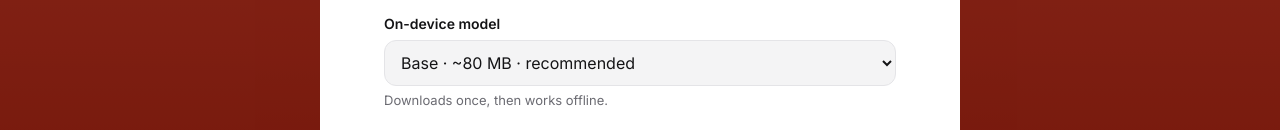
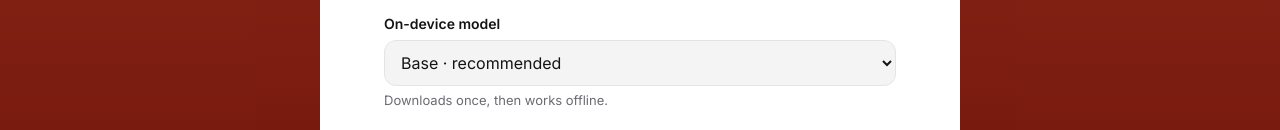
Before and after one commit to afonsopedroso/say-what, a plain HTML site: page web/index.html in a window 1280 px wide. Both pictures are taken after a click on the button 940 px from the left and 35 px from the top of the page. Shown: the part 257-387 px from the top of the page. Drawn offline with Linux system fonts and the light colour scheme.

Commit message:
Web: honest model size labels
Co-Authored-By: Claude Opus 5.5 <noreply@anthropic.com>
Claude-Session: https://claude.ai/code/session_015uDT83dxRD32HhZizfQu5F

```diff
--- a/web/index.html
+++ b/web/index.html
@@ -123,9 +123,9 @@ dialog::backdrop{background:rgba(0,0,0,.45)}
       <select id="engine"><option value="local">On-device Whisper (private, offline)</option><option value="groq">Groq Turbo (cloud, fastest, best PT-PT)</option></select></div>
     <div class="f" id="modelField"><label for="model">On-device model</label>
       <select id="model">
-        <option value="onnx-community/whisper-tiny">Tiny · ~40 MB · fastest</option>
-        <option value="onnx-community/whisper-base">Base · ~80 MB · recommended</option>
-        <option value="onnx-community/whisper-small">Small · ~250 MB · most accurate</option>
+        <option value="onnx-community/whisper-tiny">Tiny · fastest, smallest download</option>
+        <option value="onnx-community/whisper-base">Base · recommended</option>
+        <option value="onnx-community/whisper-small">Small · most accurate, big download (use Wi-Fi)</option>
       </select>
       <div class="hint">Downloads once, then works offline.</div></div>
     <div class="f"><label for="polish">AI polish</label>
```
